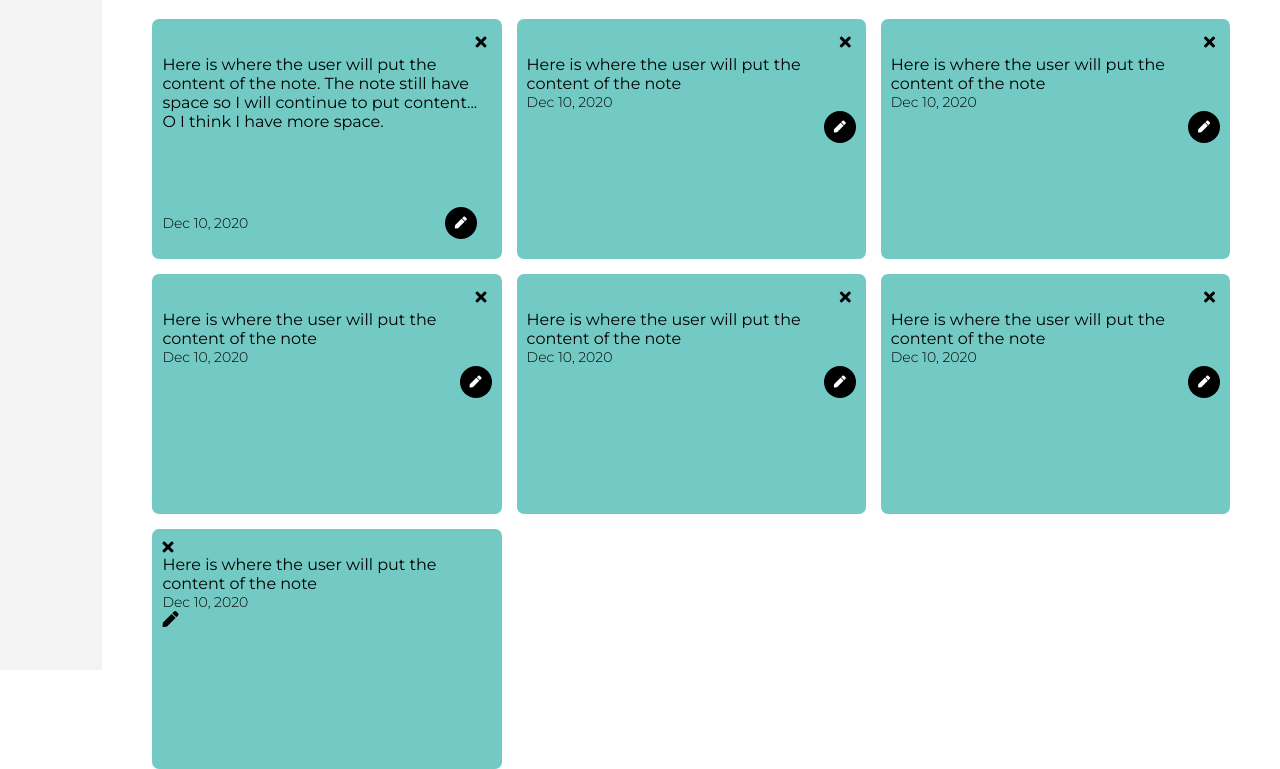
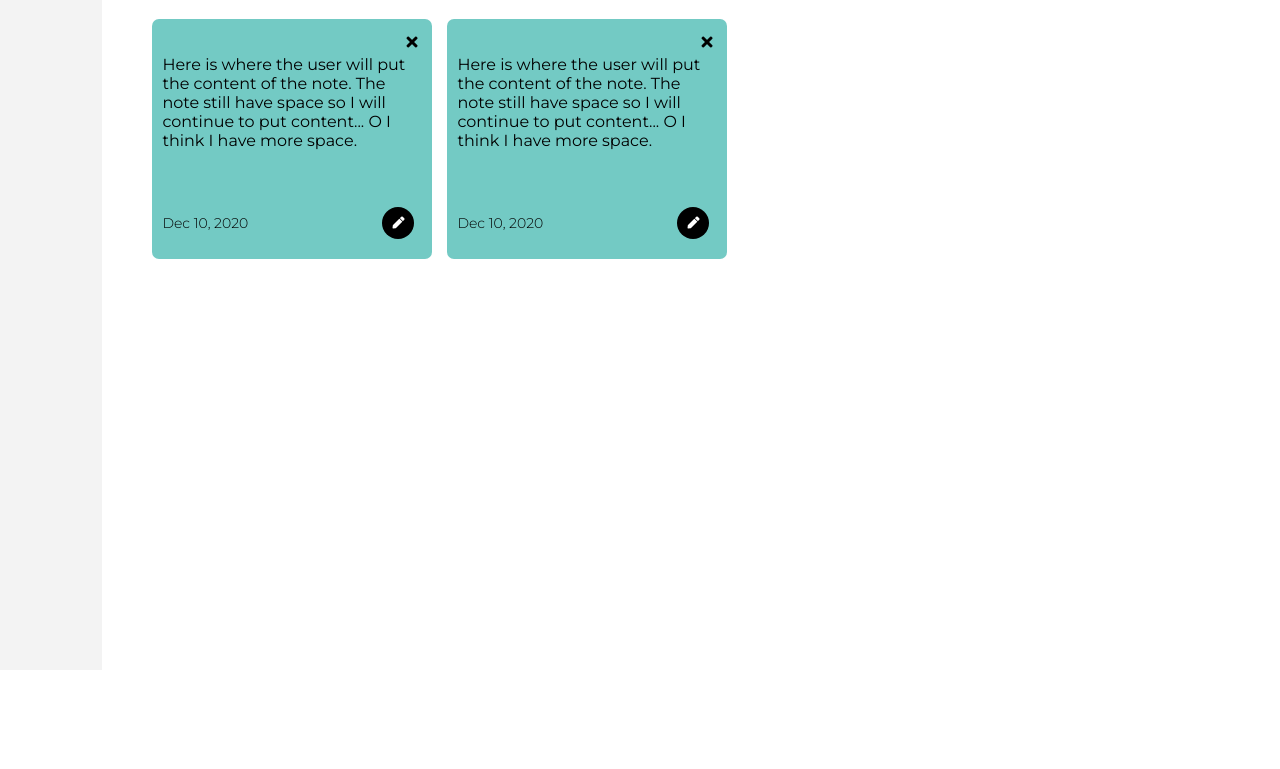
Before and after one commit to FedericoWalovnik/vue-notes-app, a website: page src/index.html in a window 1280 px wide. Shown: the part 130-899 px from the top of the page. After the commit the page ends 800 px from the top, so only its background shows below. Drawn offline with nearby package versions, Linux system fonts and the light colour scheme.

Commit message:
fixed grid of cards for phones

```diff
--- a/src/index.html
+++ b/src/index.html
@@ -12,7 +12,7 @@
 
     <script src="https://unpkg.com/vue@next" defer></script>
 
-    <title>Vue Notes App</title>
+    <title>Vue PostIt</title>
 </head>
 <body>
     <Section class="app">
@@ -21,7 +21,7 @@
             <i class="sidebar__addButton fas fa-plus-circle"></i>
         </section>
         <section class="content">
-            <h1 class="title-principal">Notes</h1>
+            <h1 class="title-principal">My Notes</h1>
             <div class="notes-container">
                 <div class="note">
                     <i class="note__deleteButton fas fa-times"></i>
@@ -33,40 +33,15 @@
                 </div>
                 <div class="note">
                     <i class="note__deleteButton fas fa-times"></i>
-                    <p class="paragraph-principal">Here is where the user will put the content of the note</p>
-                    <p class="paragraph-secundary">Dec 10, 2020</p>
-                    <i class="note__editButton fas fa-pen"></i>
+                    <p class="paragraph-principal">Here is where the user will put the content of the note. The note still have space so
+                        I will continue to put content... O I think I have more space.</p>
+                    <div class="note__bottomElements">
+                        <p class="paragraph-secundary">Dec 10, 2020</p>
+                        <i class="note__editButton fas fa-pen"></i>
+                    </div>
                 </div>
-                <div class="note">
-                    <i class="note__deleteButton fas fa-times"></i>
-                    <p class="paragraph-principal">Here is where the user will put the content of the note</p>
-                    <p class="paragraph-secundary">Dec 10, 2020</p>
-                    <i class="note__editButton fas fa-pen"></i>
-                </div>
-                <div class="note">
-                    <i class="note__deleteButton fas fa-times"></i>
-                    <p class="paragraph-principal">Here is where the user will put the content of the note</p>
-                    <p class="paragraph-secundary">Dec 10, 2020</p>
-                    <i class="note__editButton fas fa-pen"></i>
-                </div>
-                <div class="note">
-                    <i class="note__deleteButton fas fa-times"></i>
-                    <p class="paragraph-principal">Here is where the user will put the content of the note</p>
-                    <p class="paragraph-secundary">Dec 10, 2020</p>
-                    <i class="note__editButton fas fa-pen"></i>
-                </div>
-                <div class="note">
-                    <i class="note__deleteButton fas fa-times"></i>
-                    <p class="paragraph-principal">Here is where the user will put the content of the note</p>
-                    <p class="paragraph-secundary">Dec 10, 2020</p>
-                    <i class="note__editButton fas fa-pen"></i>
-                </div>
-                <div class="note">
-                    <i class="notes__deleteButton fas fa-times"></i>
-                    <p class="paragraph-principal">Here is where the user will put the content of the note</p>
-                    <p class="paragraph-secundary">Dec 10, 2020</p>
-                    <i class="notes__editButton fas fa-pen"></i>
-                </div>
+
+
             </div>
         </section>
     </Section>
--- a/src/sass/layout/_notes-container.scss
+++ b/src/sass/layout/_notes-container.scss
@@ -3,6 +3,10 @@
 
   display: grid;
   gap: 1.5rem;
-  grid-template-columns: repeat(auto-fit, minmax(28rem, 1fr));
+  grid-template-columns: repeat(auto-fit, 28rem);
   grid-auto-rows: 30vh;
+
+  @include respond(phone) {
+    grid-template-columns: repeat(auto-fit, 1fr);
+  }
 }
```
Also changed, not shown: src/css/style.css.
